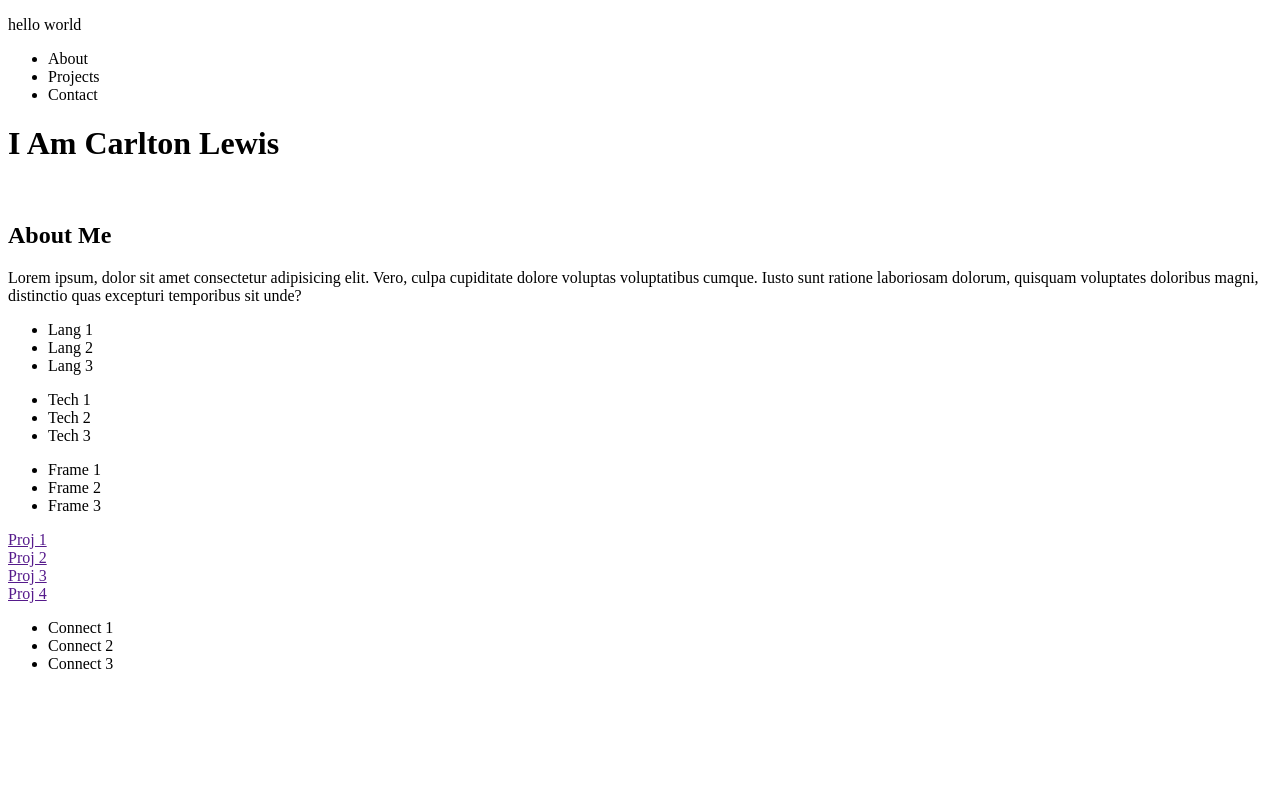
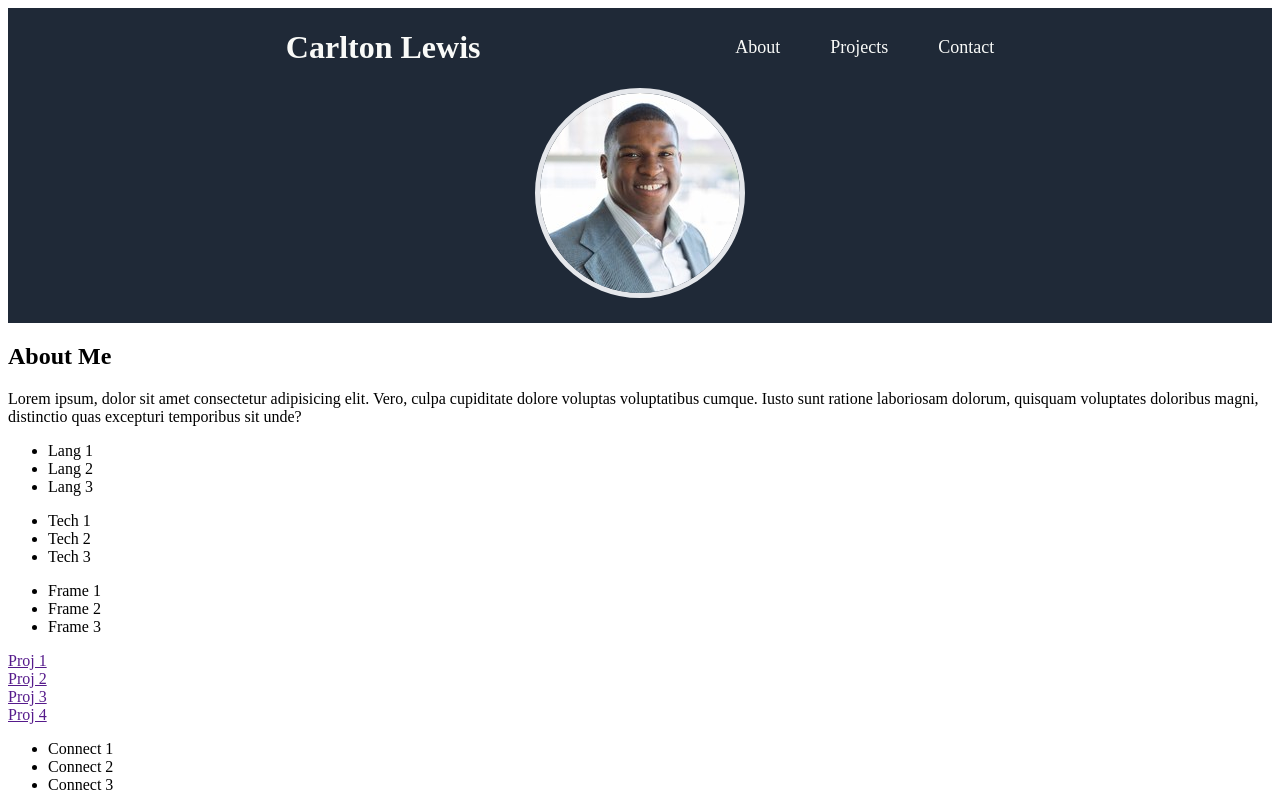
Before and after one commit to IB-Tech2211/Personal-Website-, a plain HTML site: page index.html in a window 1280 px wide. Drawn offline with Linux system fonts and the light colour scheme.

Commit message:
Added content to css and html file

```diff
--- a/index.html
+++ b/index.html
@@ -8,22 +8,21 @@
     <title>Carlton Lewis | Developer</title>
 </head>
 <body>
-    <p>hello world</p>
     <div class="headContainer">
         <div class="navContainer">
-            <nav>
-                <ul>
-                    <li>About</li>
-                    <li>Projects</li>
-                    <li>Contact</li>
+            <h1>Carlton Lewis</h1>
+                <ul id="navBar">
+                    <li><a href="#">About</a> </li>
+                    <li><a href="#">Projects</a> </li>
+                    <li><a href="#">Contact</a> </li>
                 </ul>
-            </nav>
         </div>
         <div class="imageContainer">
-            <h1>I Am Carlton Lewis</h1>
-            <img src="" alt="">
+            <img src="images/1517243114414.jpeg" alt="" id="headshot">
         </div>
     </div>
+
+
     <div class="bodyContainer">
        <div class="aboutContainer">
         <h2>About Me</h2>
@@ -44,6 +43,7 @@
             <li>Frame 3</li>
         </ul>
     </div>
+
        <div class="projectsContainer">
         <div class="project1"><a href="">Proj 1</a></div>
         <div class="project2"><a href="">Proj 2</a></div>
@@ -59,6 +59,8 @@
         </ul>
        </div>
     </div>
+
+
     <footer></footer>
 
 </body>
--- a/styles.css
+++ b/styles.css
@@ -0,0 +1,46 @@
+.headContainer{
+    display: flex;
+    flex-direction: column;
+    background-color: #1f2937;
+    color: #f9faf8;
+    padding: 0px 5% 2% 5%;
+    justify-content: center;
+}
+
+.navContainer{
+    display: flex;
+    justify-content: center;
+    flex-direction: row;
+    align-items: center;
+    justify-content: space-evenly;
+}
+
+#navBar{
+    display: flex;
+    justify-content: center;
+    justify-content: space-around;
+    gap: 50px;
+}
+
+#navBar li{
+    list-style-type: none;
+    font-size: 18px;
+}
+
+#navBar a{
+    text-decoration: none;
+    color: #f9faf8;
+}
+
+.imageContainer{
+    display: flex;
+
+    justify-content: center;
+    justify-content: space-evenly;
+    align-items: center;
+}
+
+#headshot{
+    border-radius: 50%;
+    border: solid #e5e7eb 5px;
+}
```
Also changed, not shown: images/1517243114414.jpeg (added), readme.html (deleted).
